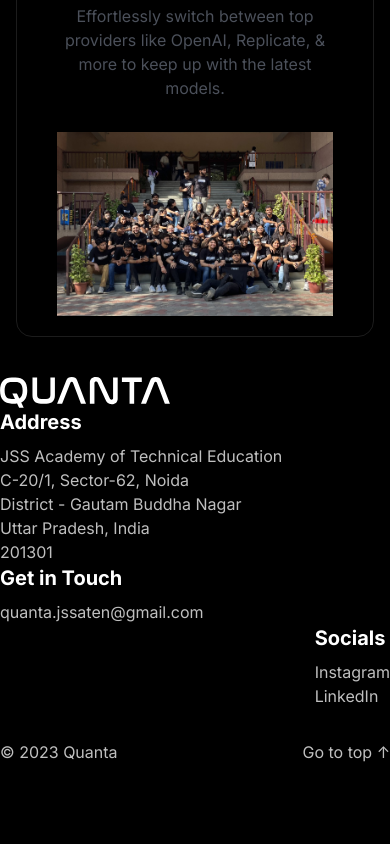
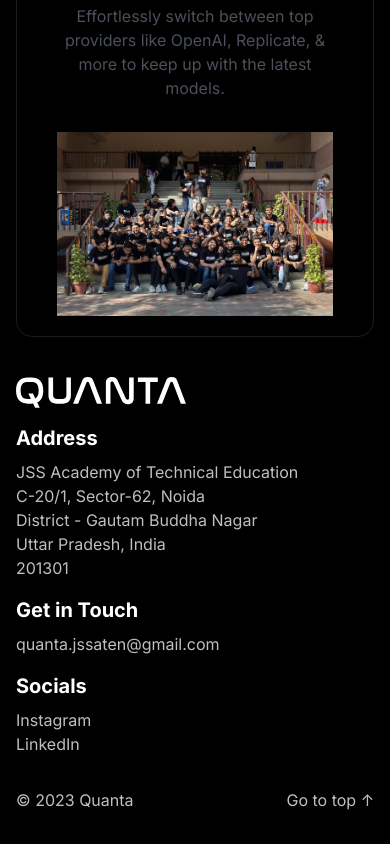
Before and after one commit to thisisamish/quanta, a Next.js app: page / in a window 390 px wide. Shown: the part 2368-3212 px from the top of the page. Before the commit the page ends 3164 px from the top, so only its background shows below. Built offline with nearby package versions, Linux system fonts and the light colour scheme.

Commit message:
mobile ui optimisation

```diff
--- a/app/components/Footer.tsx
+++ b/app/components/Footer.tsx
@@ -4,8 +4,8 @@ import { Instagram, LinkedIn, Twitter } from './Icons';
 
 const Footer = () => {
 	return (
-		<div className="max-w-6xl mx-auto">
-			<div className="sm:grid sm:grid-cols-6 sm:gap-4">
+		<div className="px-4 sm:max-w-xl md:max-w-2xl lg:max-w-6xl mx-auto">
+			<div className="flex flex-col gap-4 sm:grid sm:grid-cols-6 sm:gap-4">
 				{/* Logo */}
 				<div className="col-span-2">
 					{/* <svg
```
